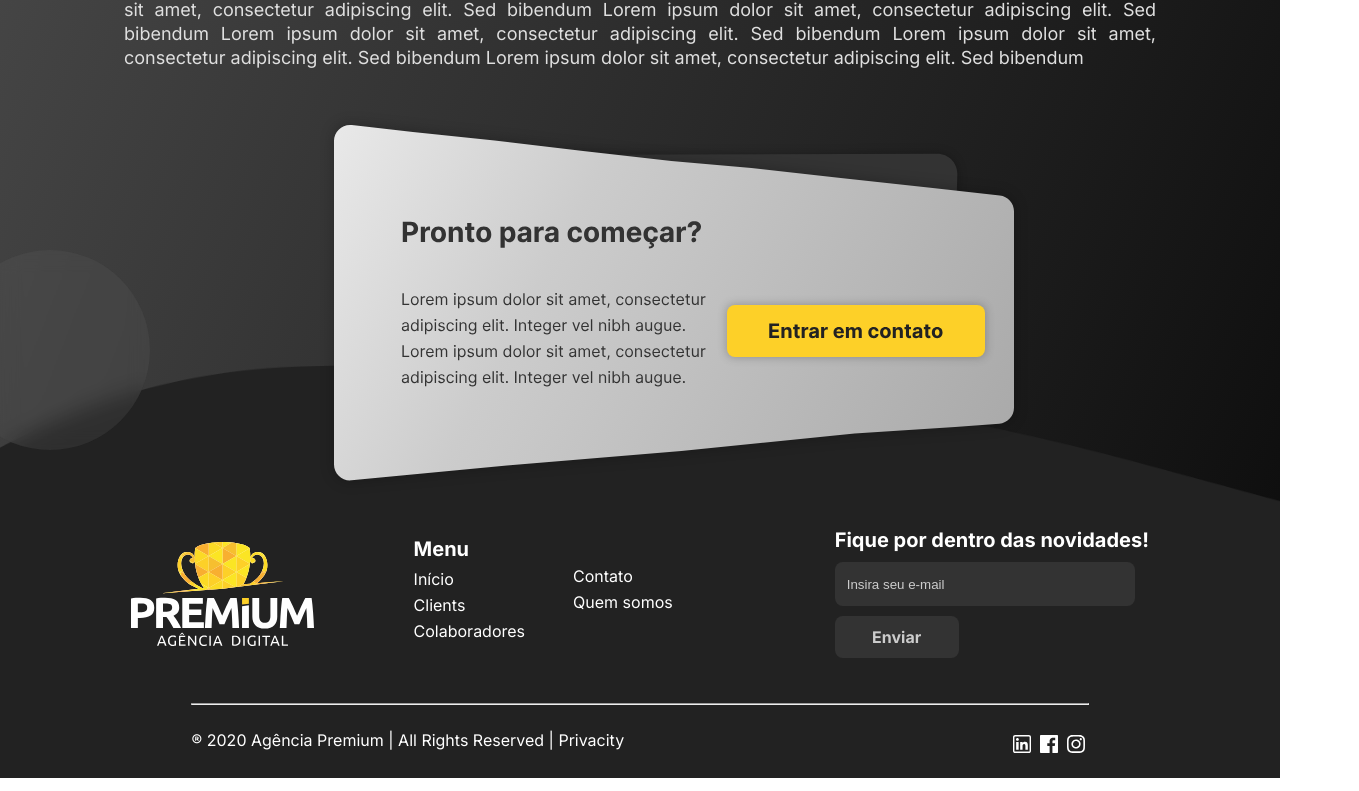
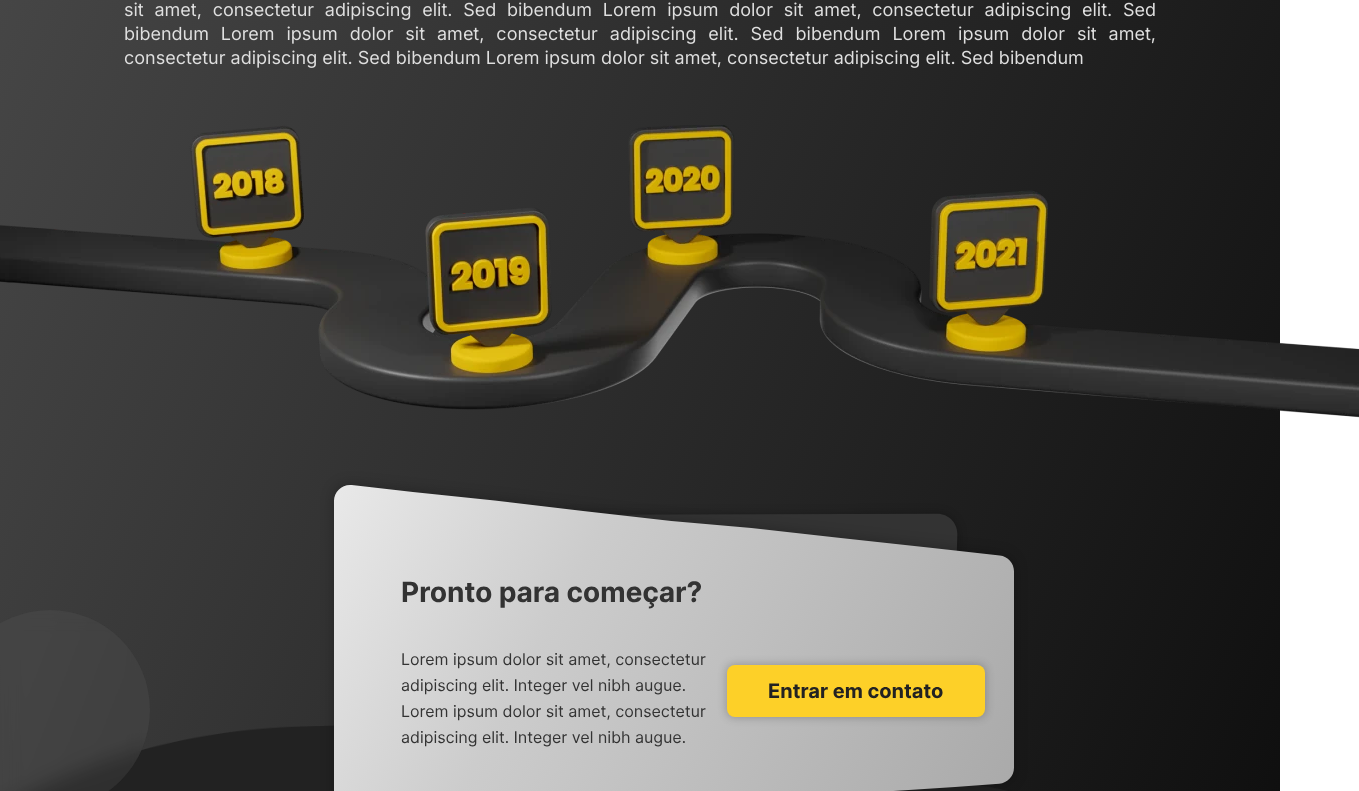
Before and after one commit to Agencia-Premium/SitePremium, a Next.js app: page /sobre in a window 1280 px wide. Shown: the part 1075-1866 px from the top of the page, 1359 px wide, since content can reach past the window. Built offline with nearby package versions, Linux system fonts and the light colour scheme.

Commit message:
adição do componente ImagemCenter

```diff
--- a/src/pages/sobre.tsx
+++ b/src/pages/sobre.tsx
@@ -5,6 +5,7 @@
 import HeaderSobre from "../components/HeaderSobre";
 import CardsSobre from "../components/CardsSobre";
 import Coments from "../components/Coments";
+import ImagemCenter from "../components/ImagemCenter";
 
 export default function sobre() {
   return (
@@ -41,6 +42,9 @@
         />
       </section>
 
+      <section>
+        <ImagemCenter imagem="trilha.webp"/>
+      </section>
       <footer>
         <Footer />
       </footer>
```
